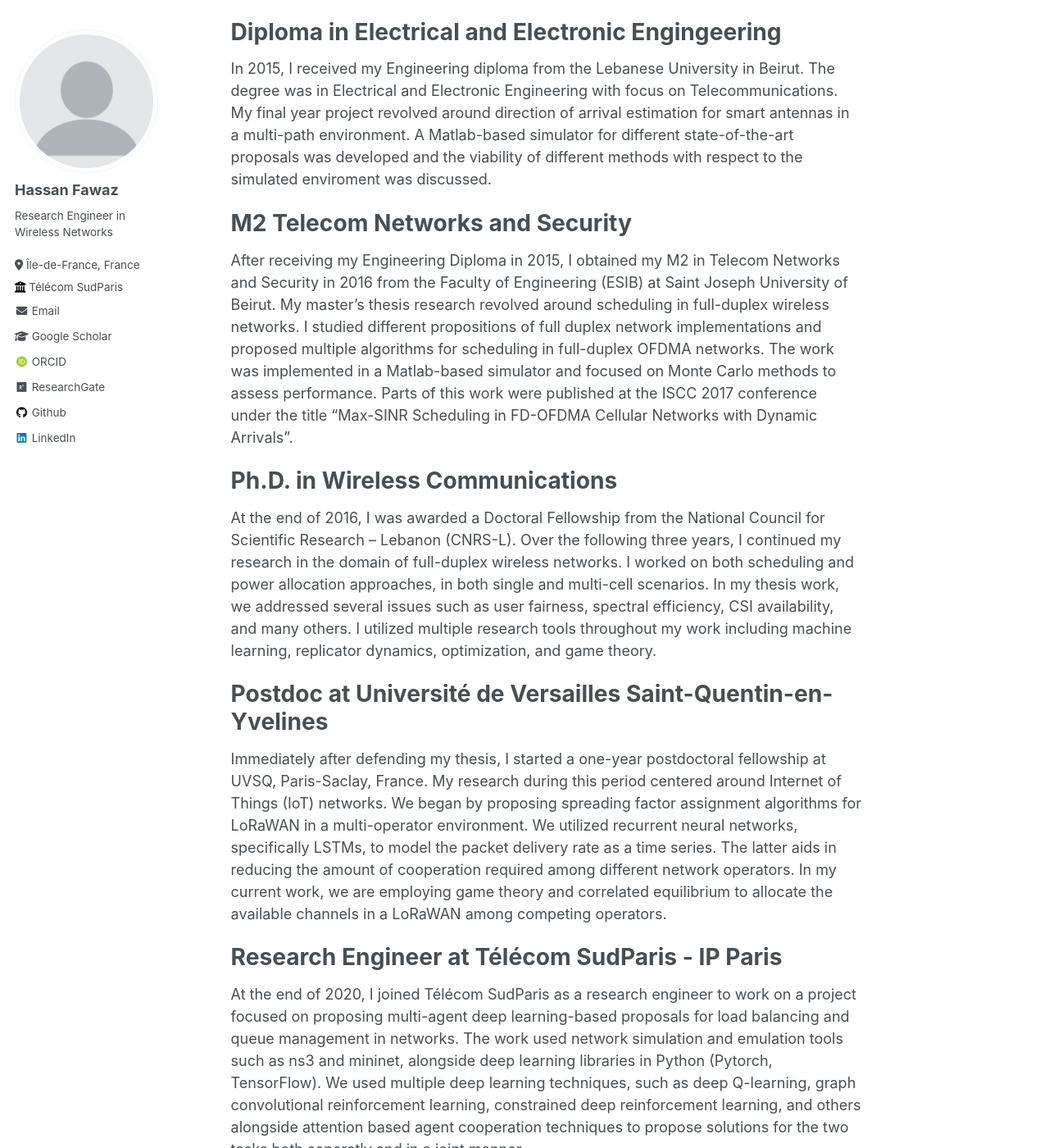
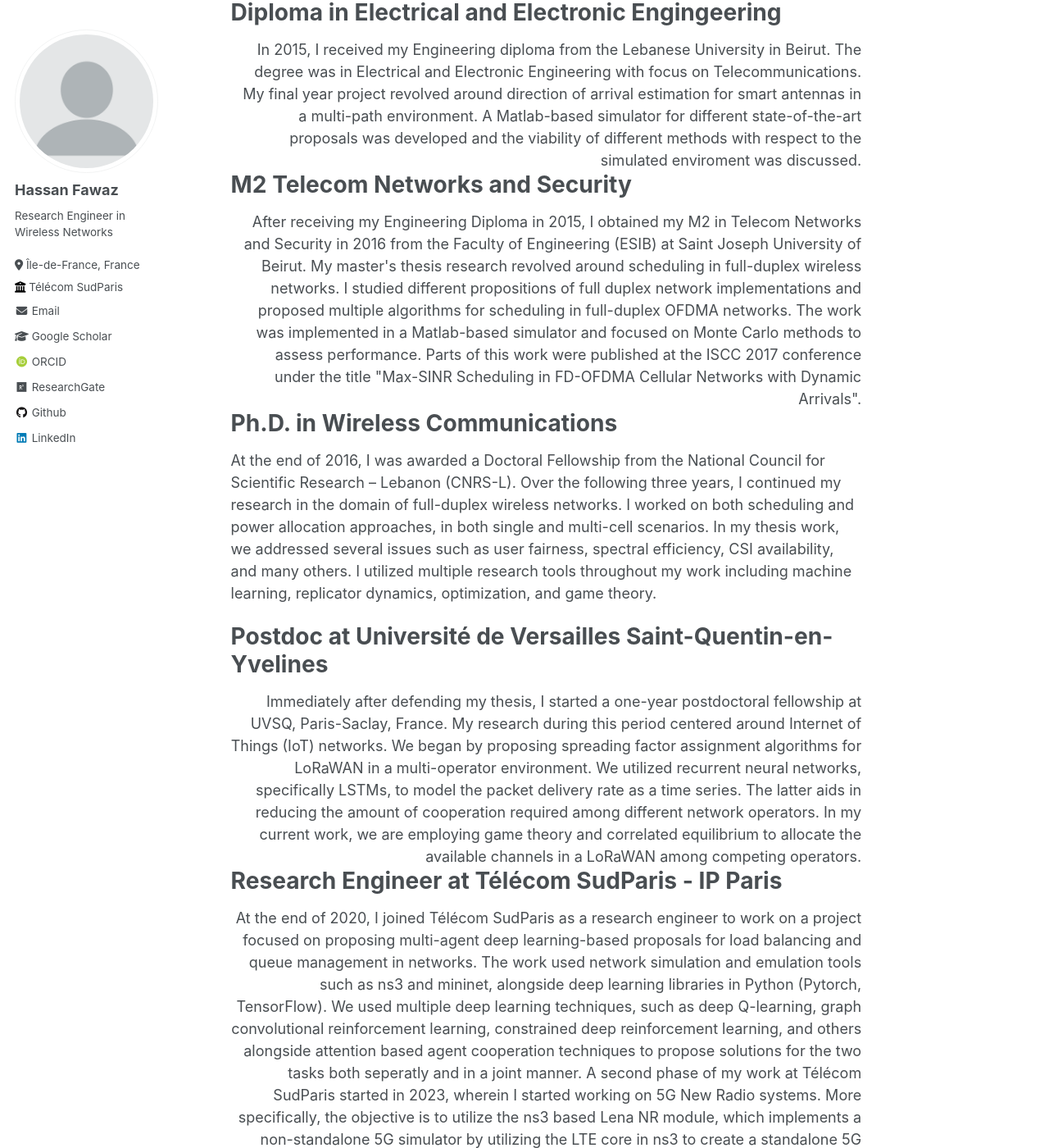
Before and after one commit to Hassan-Fawaz/Hassan-Fawaz.github.io, a Jekyll site: the page built from _pages/about.md, in a window 1280 px wide and 1400 px high, scrolled down 431 px. Shown: the whole window at 82% size. Built offline with Jekyll 4.4.1, drawn with Linux system fonts in a browser that asks for light colours; some web fonts are replaced; some of the changed text lies outside the part shown.

Commit message:
22/03 -2

```diff
--- a/_pages/about.md
+++ b/_pages/about.md
@@ -6,17 +6,22 @@ redirect_from:
   - /about/
   - /about.html
 ---
-
+<div style="text-align: right;">
 Hello and welcome to my personal website. My name is Hassan Fawaz. I am a research engineer in the domain of telecommunications. I obtained my engineering degree in Electrical and Electronic Engineering (Section: Computer and Communications) in 2015 from the Lebanese University in Beirut, Lebanon. I earned my M2 degree in Telecom Networks and Security in 2016 jointly from Saint Joseph University of Beirut and the Faculty of Engineering at the Lebanese University. Afterwards, I embarked on my Ph.D. in the domain of full-duplex wireless communications, which I successfully defended at the end of 2019. In 2020, I served as a post-doctoral researcher at the University of Versailles, France, focusing on the Internet-of-Things and LoRa networks. Since the end of 2020, I have been working as a research engineer at Telecom SudParis, Palaiseau, France.
+</div>
 
 Diploma in Electrical and Electronic Engingeering
 ======
+<div style="text-align: right;">
 In 2015, I received my Engineering diploma from the Lebanese University in Beirut. The degree was in Electrical and Electronic Engineering with focus on Telecommunications. My final year project revolved around direction of arrival estimation for smart antennas in a multi-path environment. A Matlab-based simulator for different state-of-the-art proposals was developed and the viability of different methods with respect to the simulated enviroment was discussed.
+</div>
 
 
 M2 Telecom Networks and Security
 ======
+<div style="text-align: right;">
 After receiving my Engineering Diploma in 2015, I obtained my M2 in Telecom Networks and Security in 2016 from the Faculty of Engineering (ESIB) at Saint Joseph University of Beirut. My master's thesis research revolved around scheduling in full-duplex wireless networks. I studied different propositions of full duplex network implementations and proposed multiple algorithms for scheduling in full-duplex OFDMA networks. The work was implemented in a Matlab-based simulator and focused on Monte Carlo methods to assess performance. Parts of this work were published at the ISCC 2017 conference under the title "Max-SINR Scheduling in FD-OFDMA Cellular Networks with Dynamic Arrivals".
+</div>
 
 
 Ph.D. in Wireless Communications
@@ -26,10 +31,15 @@ At the end of 2016, I was awarded a Doctoral Fellowship from the National Counci
 
 Postdoc at Université de Versailles Saint-Quentin-en-Yvelines
 ======
+<div style="text-align: right;">
 Immediately after defending my thesis, I started a one-year postdoctoral fellowship at UVSQ, Paris-Saclay, France. My research during this period centered around Internet of Things (IoT) networks. We began by proposing spreading factor assignment algorithms for LoRaWAN in a multi-operator environment. We utilized recurrent neural networks, specifically LSTMs, to model the packet delivery rate as a time series. The latter aids in reducing the amount of cooperation required among different network operators. In my current work, we are employing game theory and correlated equilibrium to allocate the available channels in a LoRaWAN among competing operators.
+</div>
+
 
 Research Engineer at Télécom SudParis - IP Paris
 ======
+<div style="text-align: right;">
 At the end of 2020, I joined Télécom SudParis as a research engineer to work on a project focused on proposing multi-agent deep learning-based proposals for load balancing and queue management in networks. The work used network simulation and emulation tools such as ns3 and mininet, alongside deep learning libraries in Python (Pytorch, TensorFlow). We used multiple deep learning techniques, such as deep Q-learning, graph convolutional reinforcement learning, constrained deep reinforcement learning, and others alongside attention based agent cooperation techniques to propose solutions for the two tasks both seperatly and in a joint manner.
 
 A second phase of my work at Télécom SudParis started in 2023, wherein I started working on 5G New Radio systems. More specifically, the objective is to utilize the ns3 based Lena NR module, which implements a non-standalone 5G simulator by utilizing the LTE core in ns3 to create a standalone 5G enviroment. The work enlists the help of state-of-the-art 5G emulators and code such as Open5gs and UERANSIM.
+</div>
```
